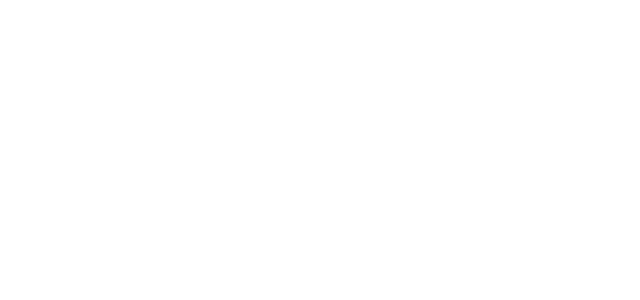
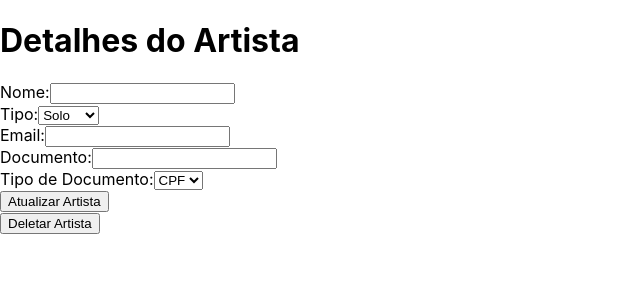
Before and after one commit to alessaocarvalho/projeto-catalogo, a React (Create React App) app in the folder frontend/: page /artistas/1 in a window 1280 px wide. Before the commit this address had no page. Shown: the top 300 px of the page, without its empty margins (0-640 px from the left). Built offline with nearby package versions, Linux system fonts and the light colour scheme; no server answers.

Commit message:
criação dos componentes react

```diff
--- a/frontend/src/App.js
+++ b/frontend/src/App.js
@@ -1,13 +1,19 @@
 import React from "react";
-import {BrowserRouter as Router, Routes, Route} from "react-router-dom";
+import { BrowserRouter as Router, Routes, Route } from "react-router-dom";
+import ArtistaForm from "./ArtistaForm";
 import ArtistasLista from "./ArtistasLista";
+import ArtistaDetalhes from "./ArtistaDetalhes";
+
+// Roteamento da aplicação React:
 
 function App() {
   return (
     <Router>
       <Routes>
         <Route path="/" />
-        <Route path="/artistas" element={<ArtistasLista />}/>
+        <Route path="/artistas" element={<ArtistasLista />} />
+        <Route path="/novo-artista" element={<ArtistaForm />} />
+        <Route path="/artistas/:id/" element={<ArtistaDetalhes />} />
       </Routes>
     </Router>
   )
--- /dev/null
+++ b/frontend/src/ArtistaDetalhes.js
@@ -0,0 +1,135 @@
+import React, { useEffect, useState } from "react";
+import axios from "axios";
+import { useNavigate, useParams } from "react-router-dom";
+
+// Estado inicial:
+
+const ArtistaDetalhes = () => {
+    const { id } = useParams();
+    const navigate = useNavigate();
+    const [artista, setArtista] = useState({
+        nome: "",
+        tipo: "Solo",
+        email: "",
+        documento: "",
+        tipo_documento: "CPF"
+    });
+
+// Busca de dados do artista na API:
+
+    useEffect(() => {
+        const fetchArtista = async () => {
+            try {
+                const response = await axios.get(`http://127.0.0.1:8000/api/artistas/${id}/`);
+                setArtista(response.data);
+
+            } catch (error) {
+                console.error("Erro ao buscar artista: ", error);
+                alert("Erro ao buscar artista.");
+            }
+        };
+        fetchArtista();
+    }, [id]);
+
+// Manipulação de mudanças no formulário:
+
+    const handleChange = (e) => {
+        const { name, value } = e.target;
+        setArtista({
+            ...artista,
+            [name]: value
+        });
+    };
+
+// Envio do formulário:
+
+    const handleSubmit = async (e) => {
+        e.preventDefault();
+        try {
+            await axios.put(`http://127.0.0.1:8000/api/artistas/${id}/`, artista);
+            alert("Artista atualizado com sucesso!");
+        } catch (error) {
+            console.error("Erro ao atualizar artista: ", error);
+            alert("Erro ao atualizar artista.");
+        }
+    };
+
+// Exclusão de artista:
+
+    const handleDelete = async () => {
+        try {
+            await axios.delete(`http://127.0.0.1:8000/api/artistas/${id}/`, artista);
+            alert("Artista deletado com sucesso!");
+            navigate("/artistas");
+        } catch (error) {
+            console.error("Erro ao deletar artista: ", error);
+            alert("Erro ao deletar artista.");
+        }
+    };
+
+// Renderização do formulário de detalhes/edição:
+
+    return (
+        <div>
+            <h1>Detalhes do Artista</h1>
+            <form onSubmit={handleSubmit}>
+                <div>
+                    <label>Nome:</label>
+                    <input
+                        type="text"
+                        name="nome"
+                        value={artista.nome}
+                        onChange={handleChange}
+                        required
+                    />
+                </div>
+                <div>
+                    <label>Tipo:</label>
+                    <select
+                        name="tipo"
+                        value={artista.tipo}
+                        onChange={handleChange}
+                    >
+                        <option value="Solo">Solo</option>
+                        <option value="Banda">Banda</option>
+                    </select>
+                </div>
+                <div>
+                    <label>Email:</label>
+                    <input
+                        type="email"
+                        name="email"
+                        value={artista.email}
+                        onChange={handleChange}
+                        required
+                    />
+                </div>
+                <div>
+                    <label>Documento:</label>
+                    <input
+                        type="text"
+                        name="documento"
+                        value={artista.documento}
+                        onChange={handleChange}
+                        required
+                    />
+                </div>
+                <div>
+                    <label>Tipo de Documento:</label>
+                    <select
+                        name="tipo_documento"
+                        value={artista.tipo_documento}
+                        onChange={handleChange}
+                    >
+                        <option value="CPF">CPF</option>
+                        <option value="RG">RG</option>
+                    </select>
+                </div>
+                <button type="submit">Atualizar Artista</button>
+            </form>
+            <button onClick={handleDelete}>Deletar Artista</button>
+        </div>
+    );
+};
+
+export default ArtistaDetalhes;
--- /dev/null
+++ b/frontend/src/ArtistaForm.js
@@ -0,0 +1,81 @@
+import React, { useState, useEffect } from "react";
+import axios from "axios";
+
+// Estado inicial:
+
+const ArtistaForm = () => {
+    const [nome, setNome] = useState("");
+    const [tipo, setTipo] = useState("Solo");
+    const [email, setEmail] = useState("");
+    const [documento, setDocumento] = useState("");
+    const [tipoDocumento, setTipoDocumento] = useState("CPF");
+
+    // Manipulação do envio:
+
+    const handleSubmit = async (e) => {
+        e.preventDefault();
+
+        const novoArtista = {
+            nome,
+            tipo,
+            email,
+            documento,
+            tipo_documento: tipoDocumento
+        };
+        try {
+            await axios.post("http://127.0.0.1:8000/api/artistas/", novoArtista);
+            alert("Artista criado com sucesso!");
+
+            // Limpa o formulário após envio bem sucedido:
+
+            setNome("");
+            setTipo("Solo");
+            setEmail("");
+            setDocumento("");
+            setTipoDocumento("CPF");
+        } catch (error) {
+            console.error("Erro ao criar arista: ", error);
+            alert("Erro ao criar artista.");
+        }
+    };
+
+// Renderização do formulário:
+
+    return (
+        <div>
+            <h1>Novo Artista</h1>
+            <form onSubmit={handleSubmit}>
+                <div>
+                    <label>Nome:</label>
+                    <input type="text" value={nome} onChange={(e) => setNome(e.target.value)} required />
+                </div>
+                <div>
+                    <label>Tipo:</label>
+                    <select value={tipo} onChange={(e) => setTipo(e.target.value)}>
+                        <option value="Solo">Solo</option>
+                        <option value="Banda">Banda</option>
+                    </select>
+                </div>
+                <div>
+                    <label>Email:</label>
+                    <input type="email" value={email} onChange={(e) => setEmail(e.target.value)} required />
+                </div>
+                <div>
+                    <label>Documento:</label>
+                    <input type="text" value={documento} onChange={(e) => setDocumento(e.target.value)} required />
+                </div>
+                <div>
+                    <label>Tipo de Documento:</label>
+                    <select value={tipoDocumento} onChange={(e) => setTipoDocumento(e.target.value)}>
+                        <option value="CPF">CPF</option>
+                        <option value="RG">RG</option>
+                    </select>
+                </div>
+                <button type="submit">Adicionar Artista</button>
+            </form>
+        </div>
+    );
+
+};
+
+export default ArtistaForm;
--- a/frontend/src/ArtistasLista.js
+++ b/frontend/src/ArtistasLista.js
@@ -1,14 +1,19 @@
-import React, {useState, useEffect} from "react";
+import React, { useState, useEffect } from "react";
 import axios from "axios";
+import { Link } from "react-router-dom";
+
+// Axios para buscar os dados da API:
 
 const ArtistasLista = () => {
     const [artistas, setArtistas] = useState([]);
 
-    useEffect(()=> {
-        axios.get('http://127.0.0.1:8000/api/artistas/')
-        .then(response => setArtistas(response.data))
-        .catch(error => console.error(error));
+    useEffect(() => {
+        axios.get("http://127.0.0.1:8000/api/artistas/")
+            .then(response => setArtistas(response.data))
+            .catch(error => console.error(error));
     }, []);
+
+// Renderização da lista:
 
     return (
 
@@ -16,7 +21,11 @@
             <h1>Lista de Artistas</h1>
             <ul>
                 {artistas.map(artista => (
-                    <li key={artista.id}>{artista.nome}</li>
+                    <li key={artista.id}>
+                        <Link to={`/artistas/${artista.id}/`}>
+                            {artista.nome} ({artista.tipo})
+                        </Link>
+                    </li>
                 ))}
             </ul>
         </div>
```
